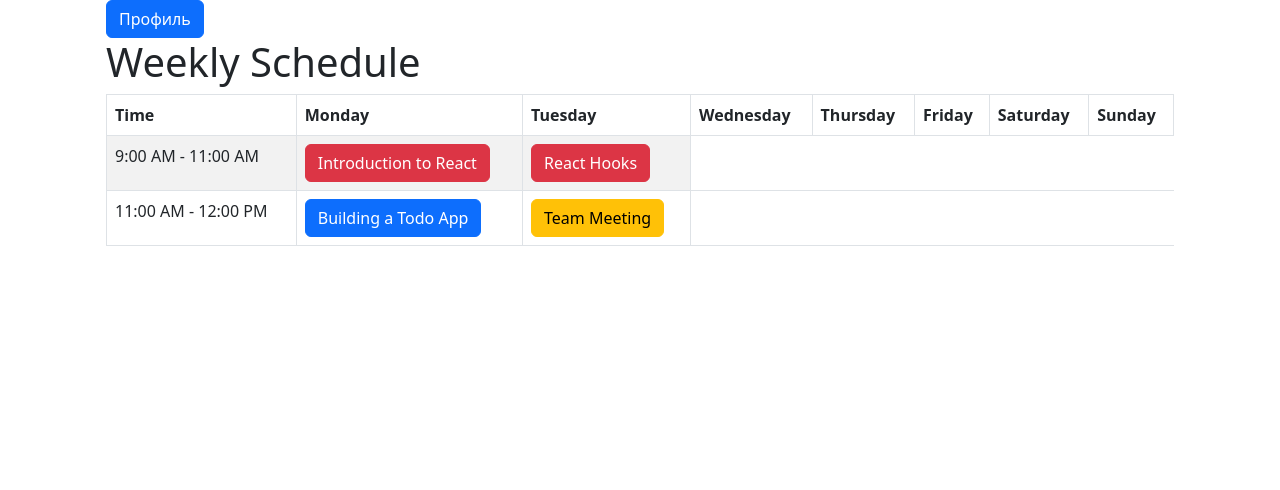
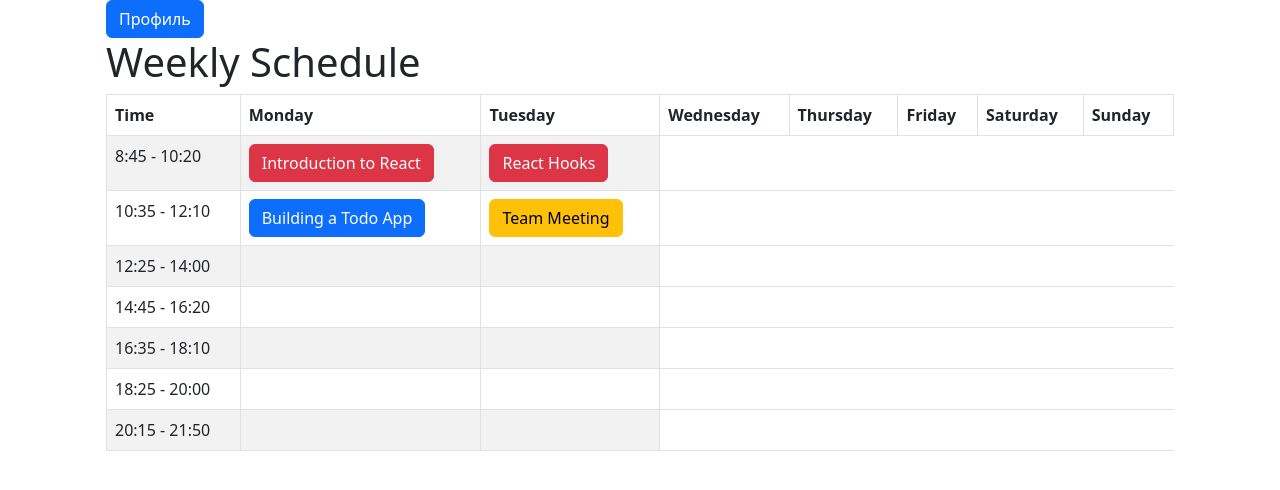
Before and after one commit to CIoudkicker/TSU_classes_notifications-, a React (Create React App) app in the folder tsu-schedule-client/: page /schedule in a window 1280 px wide. Shown: the top 490 px of the page. Built offline with nearby package versions, Linux system fonts and the light colour scheme.

Commit message:
Наметки генерации данных на странице после их получения, очень ранние наметки

```diff
--- a/tsu-schedule-client/src/components/scheduleData.js
+++ b/tsu-schedule-client/src/components/scheduleData.js
@@ -2,15 +2,15 @@ const scheduleData = [
     {
       day: 'Monday',
       lessons: [
-        { startTime: '9:00 AM', endTime: '11:00 AM', type: 'lecture', title: 'Introduction to React' },
-        { startTime: '11:00 AM', endTime: '12:00 PM', type: 'practice', title: 'Building a Todo App' },
+        { startTime: '8:45', endTime: '10:20', type: 'lecture', title: 'Introduction to React' },
+        { startTime: '10:35', endTime: '12:10', type: 'practice', title: 'Building a Todo App' },
       ],
     },
     {
       day: 'Tuesday',
       lessons: [
-        { startTime: '9:00 AM', endTime: '11:00 PM', type: 'lecture', title: 'React Hooks' },
-        { startTime: '11:00 AM', endTime: '12:00 PM', type: 'meeting', title: 'Team Meeting' },
+        { startTime: '8:45', endTime: '10:20', type: 'lecture', title: 'React Hooks' },
+        { startTime: '10:35', endTime: '12:10', type: 'meeting', title: 'Team Meeting' },
       ],
     },
     // ...and so on for the rest of the week
--- a/tsu-schedule-client/src/components/scheduleTable.js
+++ b/tsu-schedule-client/src/components/scheduleTable.js
@@ -3,6 +3,24 @@ import React, { useState } from 'react';
 import { Container, Row, Col, Table, Button, Modal } from 'react-bootstrap';
 import scheduleData from './scheduleData';
 import { useNavigate } from 'react-router';
+
+let scheduleDataThis = [
+    {
+      day: 'Monday',
+      lessons: [
+        { startTime: '8:45', endTime: '10:20', type: 'lecture', title: 'Introduction to React' },
+        { startTime: '10:35', endTime: '12:10', type: 'practice', title: 'Building a Todo App' },
+      ],
+    },
+    {
+      day: 'Tuesday',
+      lessons: [
+        { startTime: '8:45', endTime: '10:20', type: 'lecture', title: 'React Hooks' },
+        { startTime: '10:35', endTime: '12:10', type: 'meeting', title: 'Team Meeting' },
+      ],
+    },
+    // ...and so on for the rest of the week
+  ];
 
 const ScheduleTable = () => {
   const navigate = useNavigate();
@@ -23,8 +41,13 @@ const ScheduleTable = () => {
 
   // Время начала и конца пар
   const timeMarks = [
-    { startTime: '9:00 AM', endTime: '11:00 AM' },
-    { startTime: '11:00 AM', endTime: '12:00 PM' }
+    { startTime: '8:45', endTime: '10:20' },
+    { startTime: '10:35', endTime: '12:10' },
+	{ startTime: '12:25', endTime: '14:00' },
+	{ startTime: '14:45', endTime: '16:20' },
+	{ startTime: '16:35', endTime: '18:10' },
+	{ startTime: '18:25', endTime: '20:00' },
+	{ startTime: '20:15', endTime: '21:50' }
   ];
 
   // Цвет пары в таблице
@@ -34,6 +57,9 @@ const ScheduleTable = () => {
     meeting: 'warning'
   };
 
+  window.onload = function() {
+			alert('1');
+		};
   return (
     <Container>
 	  <Row>
@@ -65,7 +91,7 @@ const ScheduleTable = () => {
               {timeMarks.map((timeMark) => (
                 <tr key={timeMark.startTime}>
                   <td>{`${timeMark.startTime} - ${timeMark.endTime}`}</td>
-                  {scheduleData.map((day) => {
+                  {scheduleDataThis.map((day) => {
                     const lesson = day.lessons.find((l) => l.startTime === timeMark.startTime);
                     return (
                       <td key={day.day + timeMark.startTime}>
@@ -100,4 +126,8 @@ const ScheduleTable = () => {
   );
 };
 
+async function fillScedule (){
+
+}
+
 export default ScheduleTable;
```
